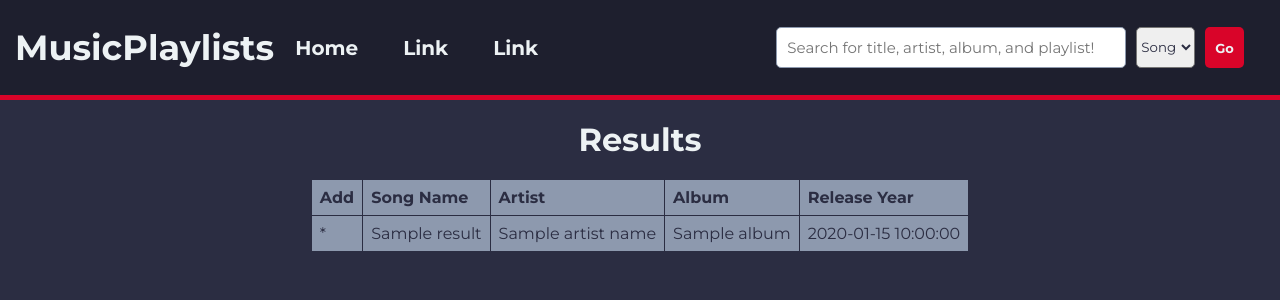
After one commit to muuuy/music-playlist, a Flask app: template landing_page/templates/results_by_song.html in a window 1280 px wide. The commit adds this page. Shown: the top 300 px of the page. Run offline with Flask 3, Linux system fonts and the light colour scheme; the template is opened without the code that fills it: most values are stand-ins (such as "Sample title", 1, 10 or a date in 2020).

Commit message:
Added API calls (by song and artist) so search feature is functional

```diff
--- a/landing_page/app.py
+++ b/landing_page/app.py
@@ -1,7 +1,97 @@
 from flask import Flask, render_template, request, url_for, flash, redirect, abort
+from dotenv import load_dotenv
+import os
+from requests import post, get
+import json
+
+load_dotenv()
 
 app = Flask(__name__)
+
+# Store environment variables
+refresh_token = os.getenv("REFRESH_TOKEN")
+
+HOST = "https://api.chartmetric.com"
+TOKEN = refresh_token
+
+# Get Access token
+def get_token():
+    result = post(f'{HOST}/api/token', json={"refreshtoken": TOKEN})
+    if result.status_code != 200:
+        print(
+            f'ERROR: received a {result.status_code} instead of 200 from '
+            f'/api/token')
+        exit(1)
+
+    access_token = result.json()['token']
+
+    return access_token
+
+
+def get_auth_header(token):
+    return {"Authorization": f"Bearer {token}"}
+
+
+def search_song(token, song_name):
+    url = f"https://api.chartmetric.com/api/search"
+    headers = get_auth_header(token)
+    query = f"?q={song_name}&limit=5&type=tracks"
+
+    query_url = url + query
+    result = get(query_url, headers=headers)
+    if result.status_code != 200:
+        print("Error")
+        exit(1)
+    json_result = json.loads(result.content)["obj"]["tracks"]
+
+    return json_result
+
+
+def get_artist_id(token, artist_name):
+    url = f"https://api.chartmetric.com/api/search"
+    headers = get_auth_header(token)
+    query = f"?q={artist_name}&type=artists&limit=1"
+
+    query_url = url + query
+    result = get(query_url, headers=headers)
+    if result.status_code != 200:
+        print("Error")
+        exit(1)
+    artist_id = json.loads(result.content)['obj']['artists'][0]['id']
+    return artist_id
+
+
+def search_songs_of_artist(token, artist_name):
+    artist_id = get_artist_id(token, artist_name)
+    url = f"https://api.chartmetric.com/api/artist/{artist_id}/tracks"
+    headers = get_auth_header(token)
+    query = "?limit=20&artist_type=main"
+
+    query_url = url + query
+    result = get(query_url, headers=headers)
+    if result.status_code != 200:
+        print("Error")
+        exit(1)
+    json_result = json.loads(result.content)['obj']
+
+    return json_result
+
+
+token = get_token()
+
 
 @app.route('/')
 def home():
     return render_template('home.html')
+
+
+@app.route('/search', methods=['POST'])
+def search():
+    query = request.form.get('search_box')
+    query_type = request.form['search_type']
+    if query_type == "song":
+        results = search_song(token, query)
+        return render_template('results_by_song.html', results=results)
+    else:
+        results = search_songs_of_artist(token, query)
+        return render_template('results_by_artist.html', results=results)
--- a/landing_page/static/style.css
+++ b/landing_page/static/style.css
@@ -52,6 +52,11 @@ nav{
 .search button:hover{
     background-color: #ef233c;
 }
+.search select{
+    color: #2b2d42;
+    border-radius: 5px;
+    margin-right: 10px;
+}
 .sign{
     display:flex; align-items: right; margin-right: 0;
 }
@@ -65,6 +70,28 @@ nav{
 .sign button:hover{
     background-color: #ef233c;
 }
+.results_header {
+    color: #edf2f4;
+    margin-top: 120px;
+    text-align: center;
+}
+.table_wrapper {
+    margin-top: 20px;
+}
+table.results_table {
+    border: 1px solid;
+    border-collapse: collapse;
+    width: auto;
+    margin-left: auto;
+    margin-right: auto;
+    background-color: #8d99ae;
+    color: #2b2d42;
+}
+table.results_table th, table.results_table td {
+    border: 1px solid;
+    padding: 8px;
+    text-align: left;
+}
 
 /* --dark-gray: #2b2d42;
 --light-gray: #8d99ae;
--- a/landing_page/templates/base.html
+++ b/landing_page/templates/base.html
@@ -15,8 +15,12 @@
 			<li><a href="#">Link</a></li>
 		</ul>
 		<div class="search">
-			<form>
+			<form action="/search" method="post">
 				<input type="text" placeholder="Search for title, artist, album, and playlist!">
+				<select name="search_type">
+					<option value="song">Song</option>
+					<option value="artist">Artist</option>
+				</select>
 				<button type="submit">Go</button>
 			</form>
 		</div>
--- /dev/null
+++ b/landing_page/templates/results_by_song.html
@@ -0,0 +1,27 @@
+{% extends 'base.html' %}
+
+{% block content %}
+    <div class="results_header">
+        <h1>{% block title %} Results {% endblock %}</h1>
+    </div>
+    <div class="table_wrapper">
+        <table class="results_table">
+            <tr>
+                <th>Add</th>
+                <th>Song Name</th>
+                <th>Artist</th>
+                <th>Album</th>
+                <th>Release Year</th>
+            </tr>
+            {% for result in results %}
+            <tr>
+                <td>*</td>
+                <td>{{ result['name'] }}</td>
+                <td>{{ result['artist_names'][0] }}</td>
+                <td>{{ result['album'][0]['name'] }}</td>
+                <td>{{ result['album'][0]['release_date'] }}</td>
+            </tr>
+            {% endfor %}
+        </table>
+    </div>
+{% endblock %}
```
Also changed, not shown: landing_page/templates/results_by_artist.html (added, +27 -0 lines), 1 other file.
